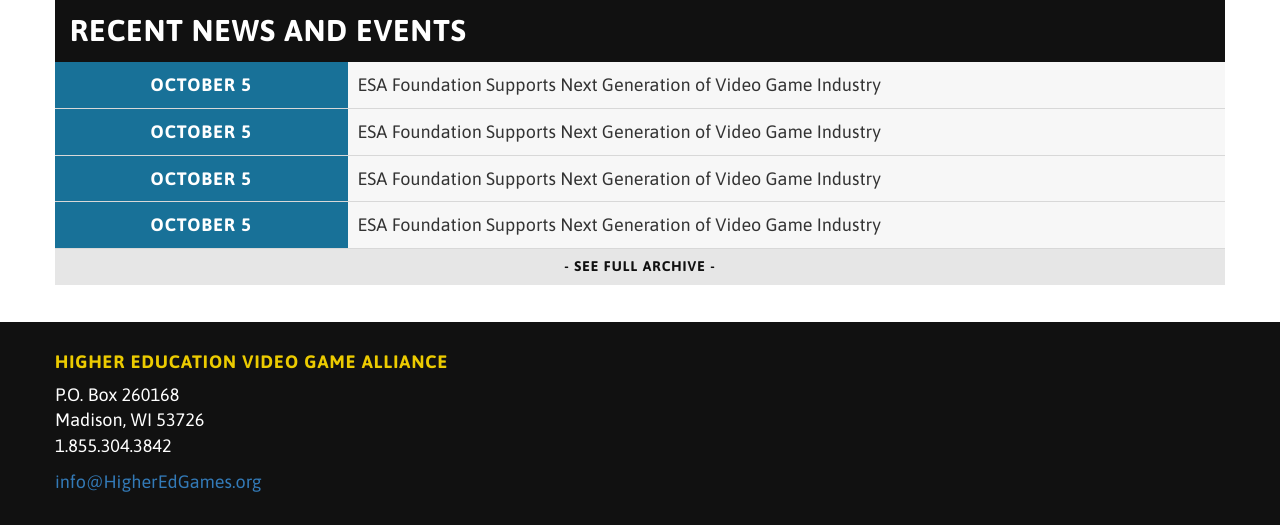
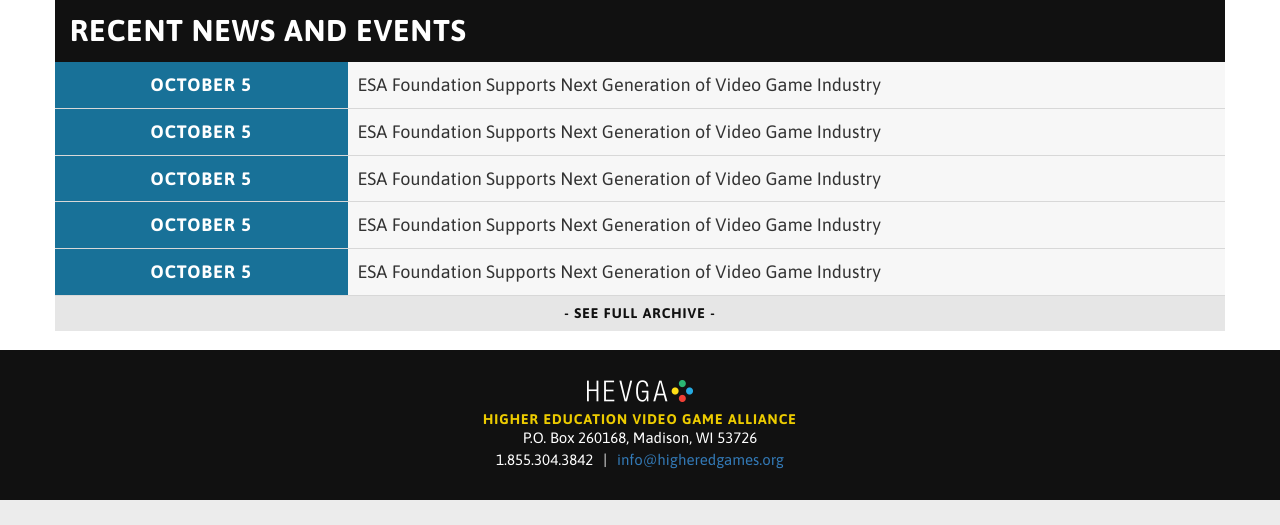
Before and after one commit to jsruesch/hevga2, a PHP site: page /index.php in a window 1280 px wide. Shown: the part 815-1340 px from the top of the page. After the commit the page ends 1315 px from the top, so only its background shows below. Run offline with PHP 8.4, Linux system fonts and the light colour scheme; some libraries are stand-ins or nearby versions.

Commit message:
Restyle footer

```diff
--- a/footer.php
+++ b/footer.php
@@ -4,19 +4,16 @@
   <div class="container-fluid bg-black sticky-footer">
     <div class="container pad30-top pad30-bot">
       <div class="footer">
-        <div class="col-sm-6">
-          <h4 class="text-yellow mar10-bot">Higher Education Video Game Alliance</h4>
-          <p class="text-white mar10-bot">
-            P.O. Box 260168<br/>
-            Madison, WI 53726<br/>
-            1.855.304.3842
+        <div class="row">
+          <img class="mar10-bot center-block" src="img/nav-logo.png"/>
+          <h5 class="text-yellow text-center">Higher Education Video Game Alliance</h5>
+          <p class="text-white text-center">
+            P.O. Box 260168, Madison, WI 53726 <br/>
+            1.855.304.3842<span class="mar10-left mar10-right">|</span><a href="">info@higheredgames.org</a>
           </p>
-          <a href="mailto:info@HigherEdGames.org">info@HigherEdGames.org</a>
         </div>
-        <div class="col-sm-6">
-        </div>
-      </div>
-    </div>
+      </div><!-- /footer -->
+    </div><!-- /container -->
   </div>
 <!-- END: Footer -->
 <div class="clear"></div>
--- a/index.php
+++ b/index.php
@@ -66,13 +66,17 @@
         </a>
       </div><!-- /Certification and Industry Map -->
       <!-- News -->
-      <div class="row">
+      <div class="row mar20-bot">
         <div class="row pad15 bg-black">
           <h2 class="text-white">Recent News and Events</h2>
         </div>
         <div class="row bg-lgrey">
           <div class="row">
             <table class="col-sm-12">
+              <tr>
+                <td class="col-sm-3 pad10 bg-dblue"><h4 class="text-center text-white">October 5</h4></td>
+                <td class="col-sm-9 pad10 bg-lgrey"><p>ESA Foundation Supports Next Generation of Video Game Industry</p></td>
+              </tr>
               <tr>
                 <td class="col-sm-3 pad10 bg-dblue"><h4 class="text-center text-white">October 5</h4></td>
                 <td class="col-sm-9 pad10 bg-lgrey"><p>ESA Foundation Supports Next Generation of Video Game Industry</p></td>
--- a/reports.php
+++ b/reports.php
@@ -129,7 +129,7 @@
         </div>
       </div><!-- /Read Reports -->
       <!-- Bib -->
-      <div class="row">
+      <div class="row pad15">
         <ol>
           <li class="small">
             U.S. Department of Education, National Center for Education Statistics, Higher Education General Information Survey, “Degrees and Other Formal Awards Conferred” surveys, 1970-71 through 1985-86; Integrated Postsecondary Education Data System (IPEDS), "Completions Survey" (IPEDS-C:87-89); and IPEDS Fall 2000 through Fall 2011, Completions component (tables prepared in July 2012).
@@ -142,7 +142,7 @@
             ACT "College Student Retention and Graduation Rates from 2000 through 2014" (<a class="small" href="www.act.org/research/policymakers/reports/graduation.html" target="_blank">www.act.org/research/policymakers/reports/graduation.html</a>).
           </li>
         </ol>
-      </div>
+      </div><!-- /Bib -->
     </div>
   </div>
 <!-- END: Main Content -->
--- a/stylesheets/style.scss
+++ b/stylesheets/style.scss
@@ -32,7 +32,7 @@ html{
 
 body{
   font-family: 'Asap', sans-serif;
-  margin-bottom: 240px !important; /* Offset sticky footer */
+  padding-bottom: 149px;
 }
 
 a{
@@ -229,4 +229,18 @@ table tr{ border-bottom: 1px solid $dgrey; }
   bottom: 0px;
 }
 
+.footer{
+  p, li, a{
+    font-size: 15px;
+  }
+}
+
+.footer ul li a{
+  color: #666;
+  &:hover{
+    color: #888;
+    background: none;
+  }
+}
+
 /* END: Footer */
```
Also changed, not shown: stylesheets/style.css (+10 -2 lines), img/footer-logo.png (added), stylesheets/style.min.css, 1 other file.
